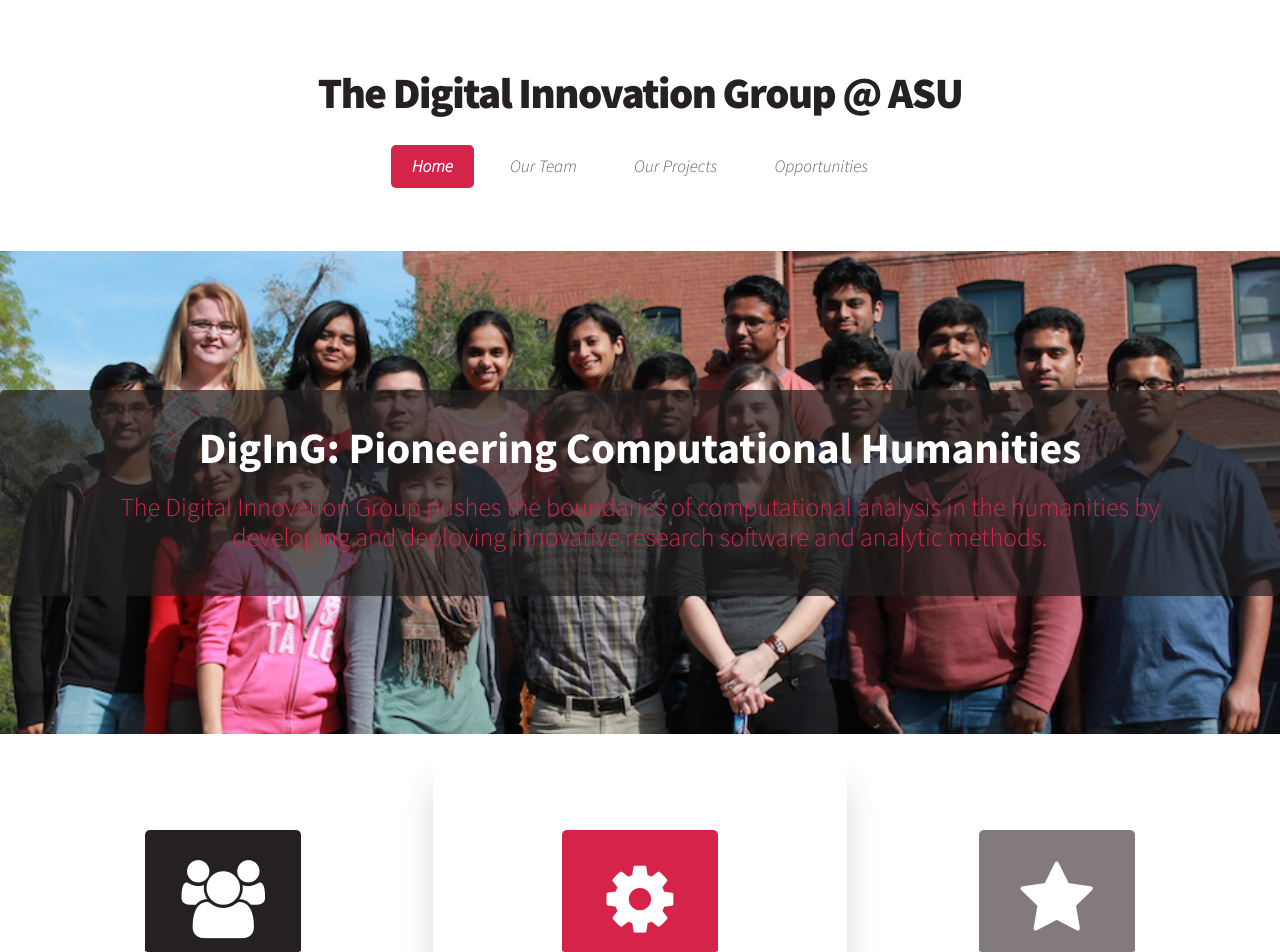
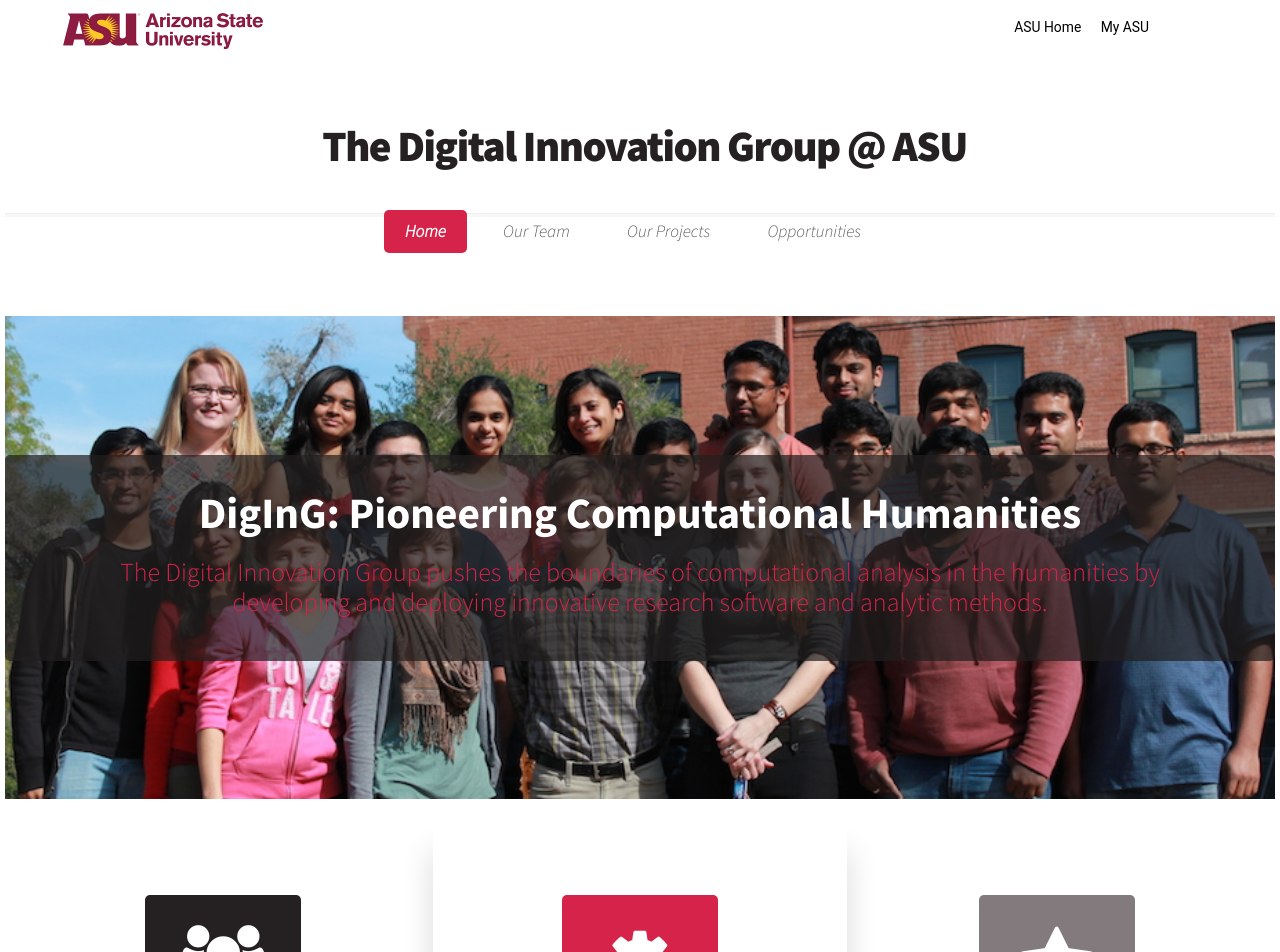
Before and after one commit to diging/diging, a Jekyll site: the page built from index.html, in a window 1280 px wide. Shown: the top 952 px of the page. Built offline with Jekyll 4.4.1, drawn with Linux system fonts in a browser that asks for light colours.

Commit message:
layout-edits

```diff
--- /dev/null
+++ b/_data/asu_navigation.yml
@@ -0,0 +1,4 @@
+- name: ASU Home
+  link: https://www.asu.edu
+- name: My ASU
+  link: https://my.asu.edu
--- a/_includes/header.html
+++ b/_includes/header.html
@@ -1,8 +1,13 @@
 {% include facebook.html %}
-
+<!-- ASU Header-->
+<div class="asu_nav_container">
+      <a href= "//www.asu.edu/" target="_top"><img style = "float:left" width="200px" src="/images/asu_full_logo.png"/></a>
+				{% include navigation.html %}
+			</div>
 <!-- Logo -->
-	<h1><a href="/index.html">{{ page.header }}</a></h1>
-
+	<div id = "top-area">
+		<h1><a href="/index.html">{{ page.header }}</a></h1>
+	</div>
 <!-- Nav -->
 	<nav id="nav">
 		<ul>
--- /dev/null
+++ b/_includes/navigation.html
@@ -0,0 +1,32 @@
+<div id ="asu_hdr">
+  <div id = "asu_nav_menu" role ="navigation">
+  <div id ="asu_universal_nav">
+
+    <ul >
+      <li>
+      {% for item in site.data.asu_navigation %}
+      <a href="{{ item.link }}" {% if page.url == item.link %}class="current"{% endif %}>{{ item.name }}</a>
+      {% endfor %}
+
+    </li>
+    </ul>
+  </div>
+</div>
+</div>
+<!--
+<nav class = "main-nav">
+ <ul >
+ 				<li ><a href="https://www.asu.edu/"> ASU Home</a></li>
+ 				<li ><a href="https://my.asu.edu/">My ASU</a></li>
+ 			</ul>
+  </nav>
+
+
+
+
+
+<nav>
+  <a href="/">Home</a>
+  <a href="/about.html">About</a>
+</nav>
+-->
--- a/assets/css/main.css
+++ b/assets/css/main.css
@@ -1897,7 +1897,7 @@
 		/* Wrappers */
 
 			#header-wrapper {
-				padding: 4.5em 0 4em 0;
+				padding: 5px;
 			}
 
 			#main-wrapper {
@@ -1934,6 +1934,8 @@
 
 			#nav > ul {
 				margin: 0;
+				border-top: 3px solid #f7f7f7;
+    		padding: 0 14px 0 0;
 			}
 
 				#nav > ul > li {
@@ -2511,6 +2513,8 @@
 
 		/* Header */
 
+
+
 			#header {
 				text-align: center;
 			}
@@ -2581,3 +2585,84 @@
 	border: 1px solid #ccc;
 	border-radius: 5px;
 }
+/*Asu Navigation Header*/
+.current {
+  color: black;
+}
+
+.asu_nav_container{
+	margin: 0 auto;
+	position: relative;
+  margin-right: auto;
+  margin-left: auto;
+  padding-left: 0px;
+  padding-right: 0px;
+  width: 1170px;
+  box-sizing: border-box;
+	padding: 8px;
+}
+
+#asu_universal_nav > ul {
+    display: table;
+    margin: 0 auto;
+}
+#asu_universal_nav ul {
+    margin: 0;
+    list-style: none;
+    white-space: nowrap;
+    text-align: center;
+    background-color: transparent;
+    padding: 0 0 0 60px;
+    display: inline;
+}
+#asu_hdr {
+    position: relative;
+    background-color: transparent ;
+    display: block;
+    overflow: visible!important;
+    margin: 0;
+    font-size: .8em;
+    font-family: "Roboto","Helvetica Neue",Helvetica,Arial,sans-serif;
+    line-height: 1em;
+    color: #000;
+    z-index: 500;
+    height: 58px;
+}
+#asu_nav_menu {
+    position: relative;
+    float: right;
+    display: inline-block;
+    margin: 0 auto;
+    text-align: center;
+    z-index: 100;
+}
+
+#asu_universal_nav a {
+    font-weight: 400;
+    color: #000;
+}
+#asu_universal_nav a:hover {
+    border-bottom: 1px solid black;
+}
+#asu_universal_nav ul a {
+    display: inline-block;
+    color: #000;
+    text-decoration: none;
+    padding: 8px 8px 5px;
+}
+#asu_universal_nav>ul>li {
+    float: left;
+    display: block;
+    position: relative;
+    z-index: 100;
+}
+#asu_universal_nav li {
+    margin: 0;
+    padding: 0;
+    list-style: none;
+}
+/*----------------------*/
+#top-area{
+	border-bottom: 1px solid #efefef;
+  padding: 52px 49px 8px 58px;
+}
```
Also changed, not shown: Gemfile (+5 -2 lines), people/index.html (+67 -11 lines), images/asu_full_logo.png (added), images/people/Abhishek.png (added), images/people/Bailey.png (added), images/people/Megan.png (added), images/people/Namratha.png (added), images/people/Neeharika.png (added), images/people/Simba.png (added), 1 other file.
